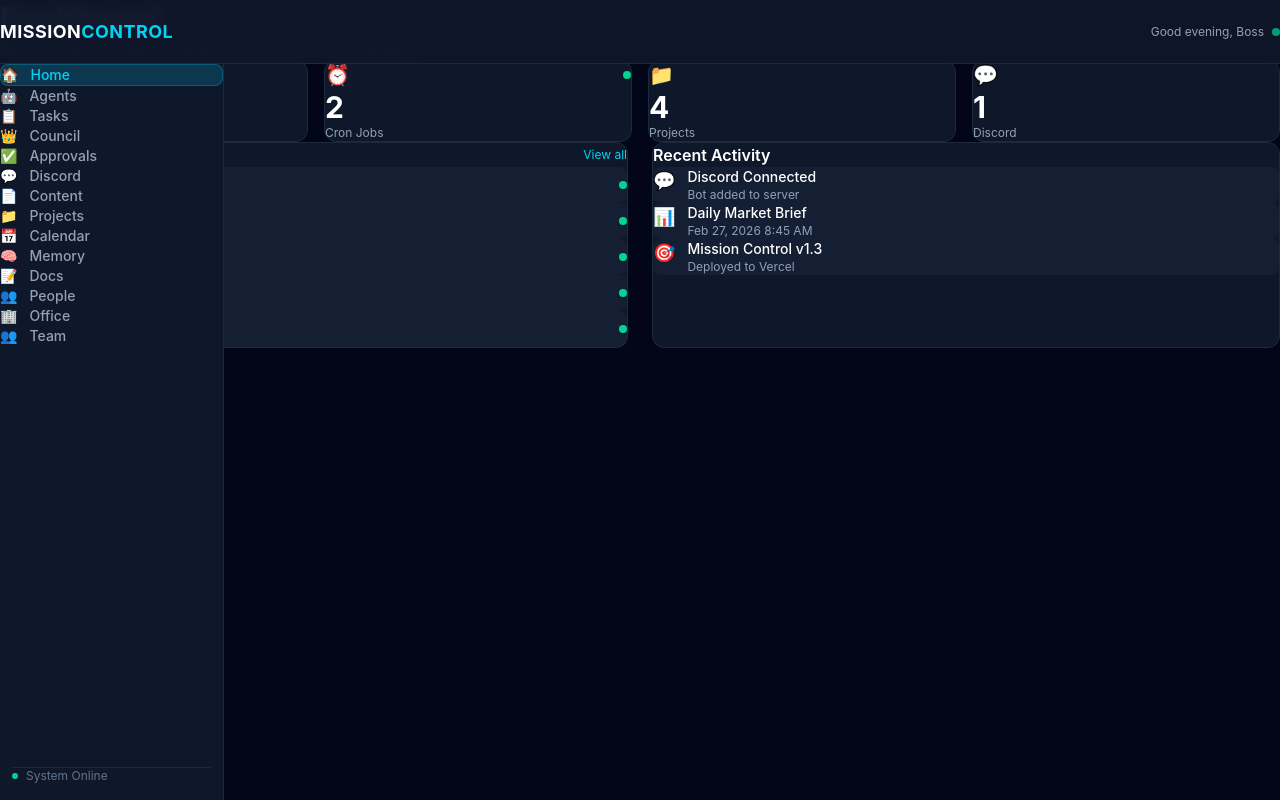
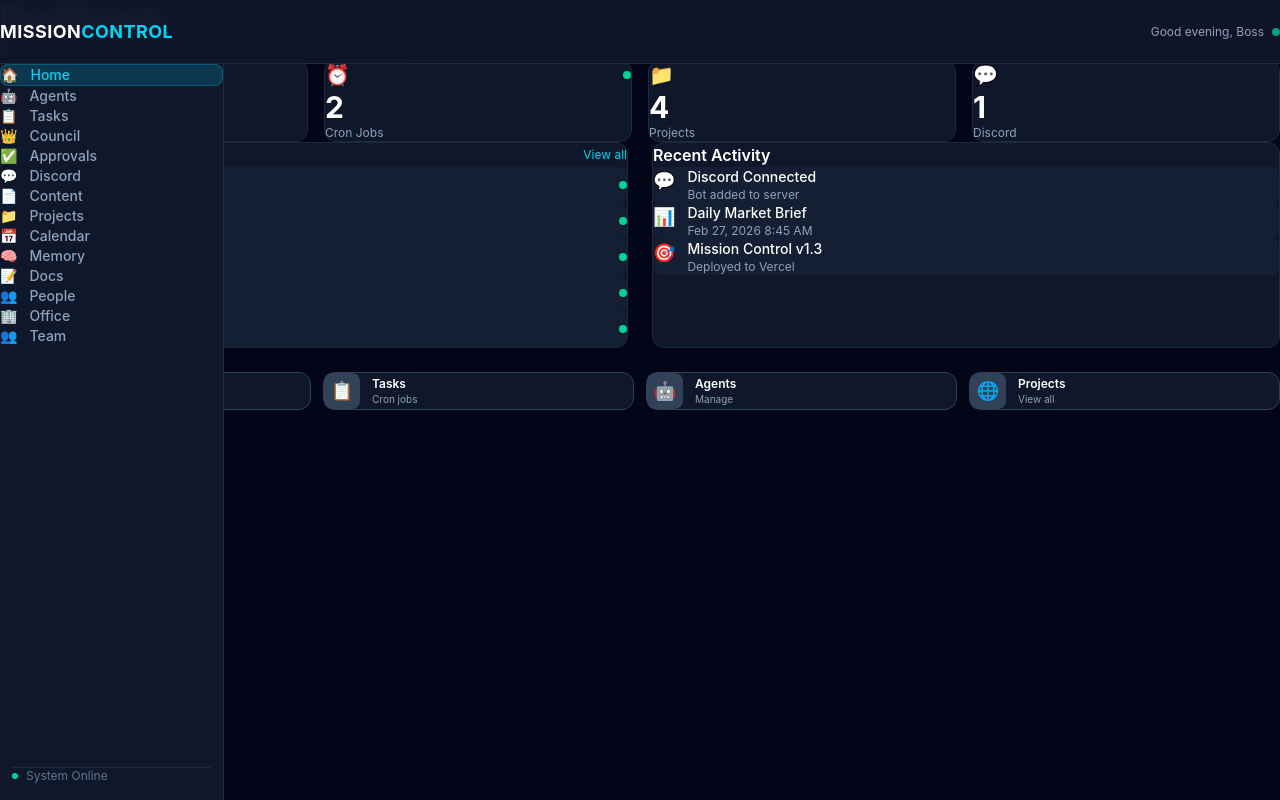
Before and after one commit to MiloTheAssistant/Milo, a Next.js app in the folder mc/: page / in a window 1280 px wide. Built offline with nearby package versions, Linux system fonts and the light colour scheme.

Commit message:
Add Quick Actions section to home page

```diff
--- a/mc/app/page.tsx
+++ b/mc/app/page.tsx
@@ -242,6 +242,25 @@ export default function Home() {
                   </div>
                 </div>
               </div>
+
+              {/* Quick Actions */}
+              <div className="mt-6">
+                <h3 className="font-semibold mb-3">Quick Actions</h3>
+                <div className="grid grid-cols-2 sm:grid-cols-4 gap-3">
+                  {[
+                    { icon: '💬', label: 'Discord', desc: 'Chat', page: 'discord' },
+                    { icon: '📋', label: 'Tasks', desc: 'Cron jobs', page: 'tasks' },
+                    { icon: '🤖', label: 'Agents', desc: 'Manage', page: 'agents' },
+                    { icon: '🌐', label: 'Projects', desc: 'View all', page: 'projects' }
+                  ].map(action => (
+                    <button key={action.label} onClick={() => setActivePage(action.page)}
+                      className="flex items-center gap-3 p-3.5 bg-slate-800/50 border border-slate-700 rounded-xl hover:border-cyan-500/50 hover:-translate-y-0.5 transition-all text-left">
+                      <div className="w-9 h-9 rounded-lg flex items-center justify-center text-lg bg-slate-700">{action.icon}</div>
+                      <div><div className="text-xs font-semibold">{action.label}</div><div className="text-[10px] text-slate-400">{action.desc}</div></div>
+                    </button>
+                  ))}
+                </div>
+              </div>
             </>
           )}
 
```
